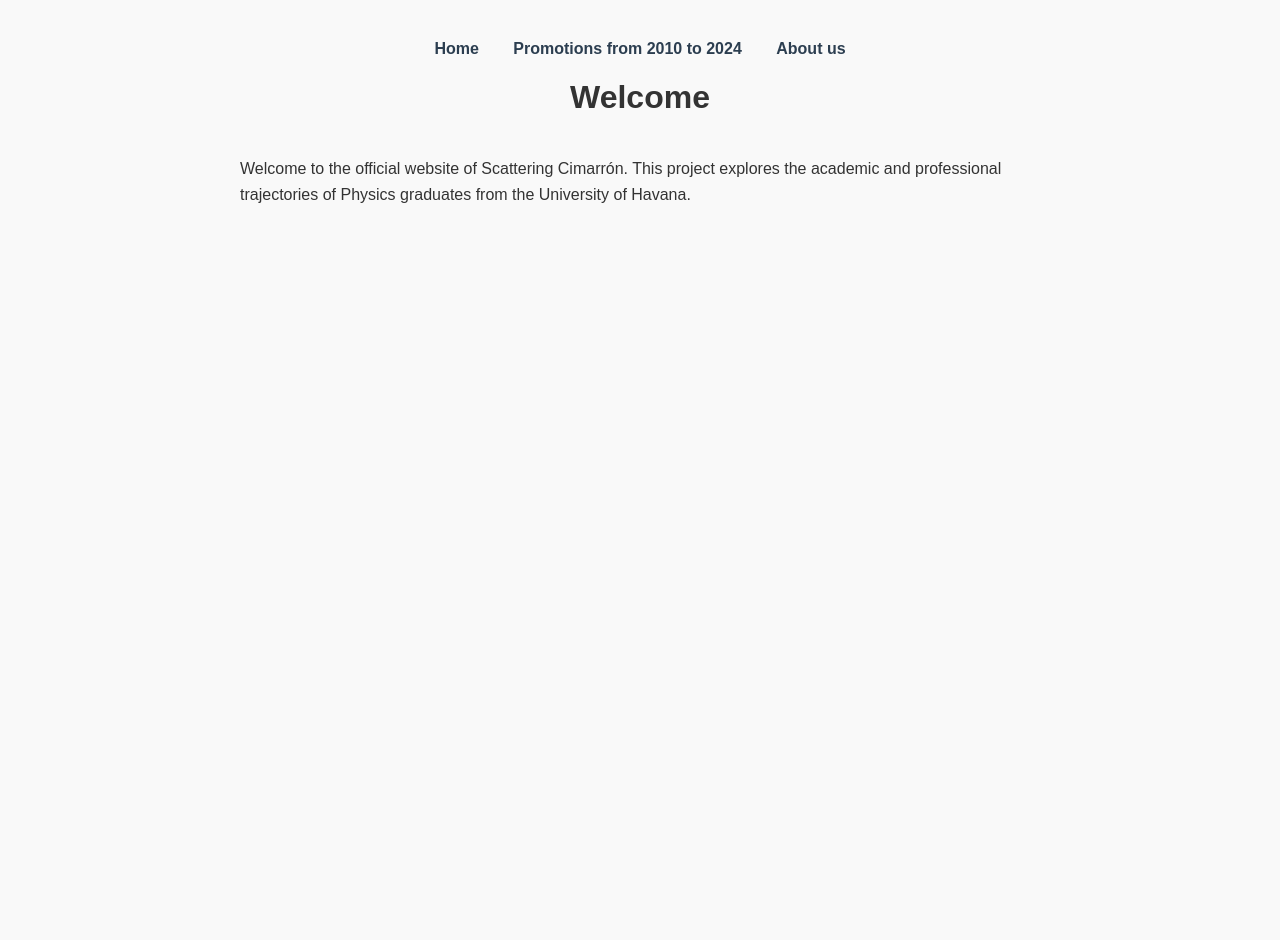
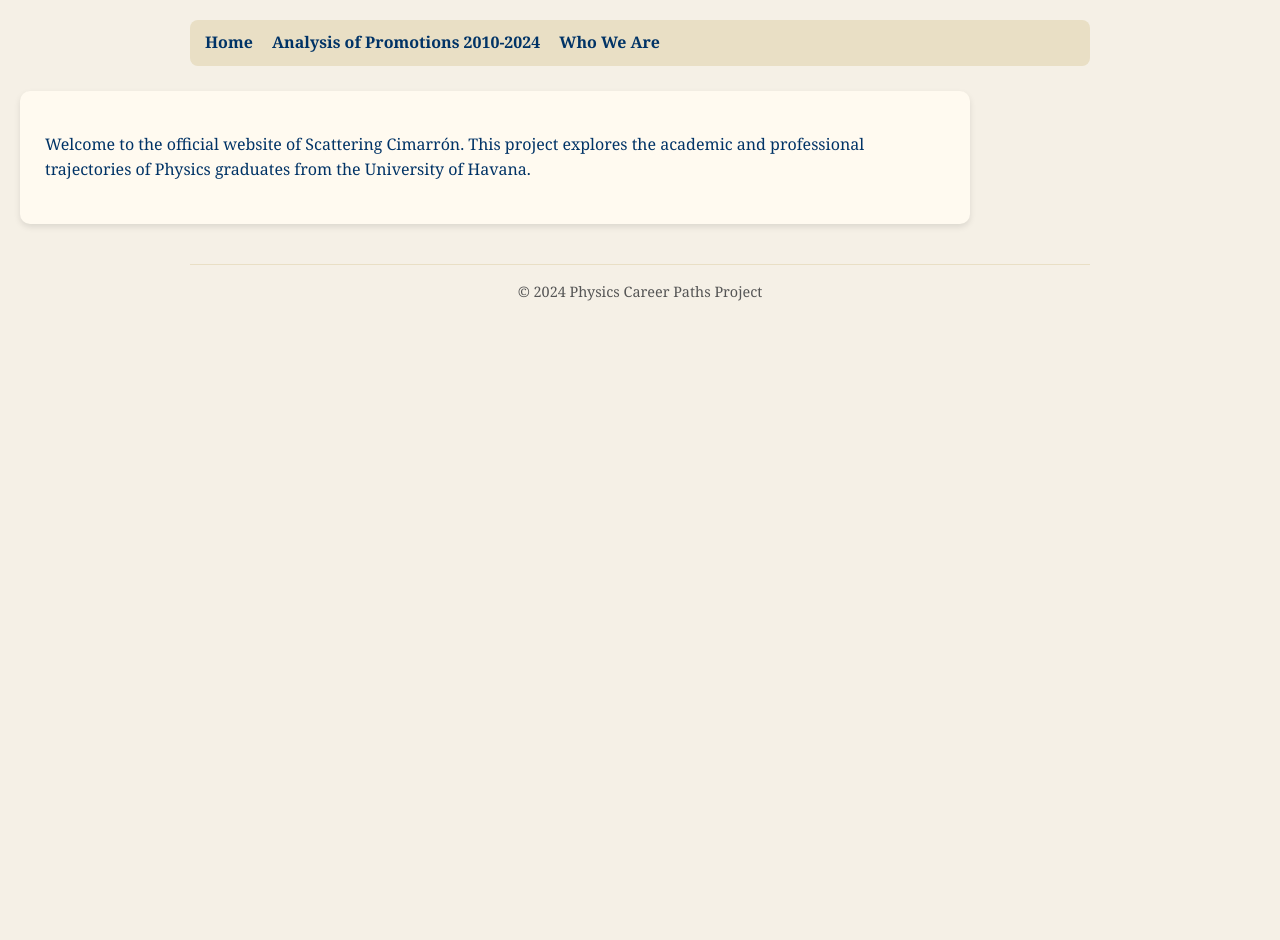
Before and after one commit to Gretica/Tracking_Cuban_Physicists, a Jekyll site: the page built from index.md, in a window 1280 px wide. Built offline with Jekyll 4.4.1, drawn with Linux system fonts in a browser that asks for light colours; before the commit the page ends 900 px from its top, so only the background shows below that.

Commit message:
Update default.html

```diff
--- a/_layouts/default.html
+++ b/_layouts/default.html
@@ -2,52 +2,81 @@
 <html lang="en">
 <head>
   <meta charset="UTF-8" />
-  <title>{{ page.title }} | {{ site.title }}</title>
   <meta name="viewport" content="width=device-width, initial-scale=1" />
+  <title>{{ page.title | default: "Physics Career Paths Project" }}</title>
   <style>
     body {
-      font-family: Arial, sans-serif;
-      margin: 40px;
-      background: #f9f9f9;
-      color: #333;
+      background-color: #f5f0e6; /* arena claro */
+      color: #003366;            /* azul oscuro */
+      font-family: Georgia, "Times New Roman", serif;
+      line-height: 1.6;
+      padding: 20px;
+      min-height: 100vh;
+      margin: 0;
     }
-    nav {
-      margin-bottom: 20px;
-      text-align: center;
+
+    a {
+      color: #003366;
+      text-decoration: none;
     }
-    nav a {
-      margin: 0 15px;
-      text-decoration: none;
-      color: #2c3e50;
-      font-weight: bold;
-    }
-    nav a:hover {
+
+    a:hover {
       text-decoration: underline;
     }
-    header {
+
+    nav {
+      background-color: #e9dfc5;
+      padding: 10px 15px;
+      border-radius: 8px;
+      margin-bottom: 25px;
+      max-width: 900px;
+    }
+
+    nav a {
+      font-weight: 600;
+      margin-right: 15px;
+      color: #003366;
+      font-family: Georgia, serif;
+    }
+
+    section {
+      background-color: #fffaf0;
+      padding: 25px;
+      border-radius: 10px;
+      max-width: 900px;
+      box-shadow: 0 3px 6px rgba(0,0,0,0.1);
+    }
+
+    header, footer {
+      max-width: 900px;
+      margin: auto;
+    }
+
+    footer {
+      font-size: 0.9em;
+      color: #555;
+      padding: 15px 0;
       text-align: center;
-      margin-bottom: 40px;
-    }
-    section {
-      max-width: 800px;
-      margin: auto;
-      line-height: 1.6;
+      border-top: 1px solid #e9dfc5;
+      margin-top: 40px;
     }
   </style>
 </head>
 <body>
-  <nav>
-    <a href="{{ "/" | relative_url }}">Home</a>
-    <a href="{{ "/analysis" | relative_url }}">Promotions from 2010 to 2024</a>
-    <a href="{{ "/who-we-are" | relative_url }}">About us</a>
-  </nav>
-
   <header>
-    <h1>{{ page.title }}</h1>
+    <nav>
+      <a href="{{ '/' | relative_url }}">Home</a>
+      <a href="{{ '/analysis' | relative_url }}">Analysis of Promotions 2010-2024</a>
+      <a href="{{ '/who-we-are' | relative_url }}">Who We Are</a>
+    </nav>
   </header>
 
   <section>
     {{ content }}
   </section>
+
+  <footer>
+    &copy; 2024 Physics Career Paths Project
+  </footer>
 </body>
 </html>
```
